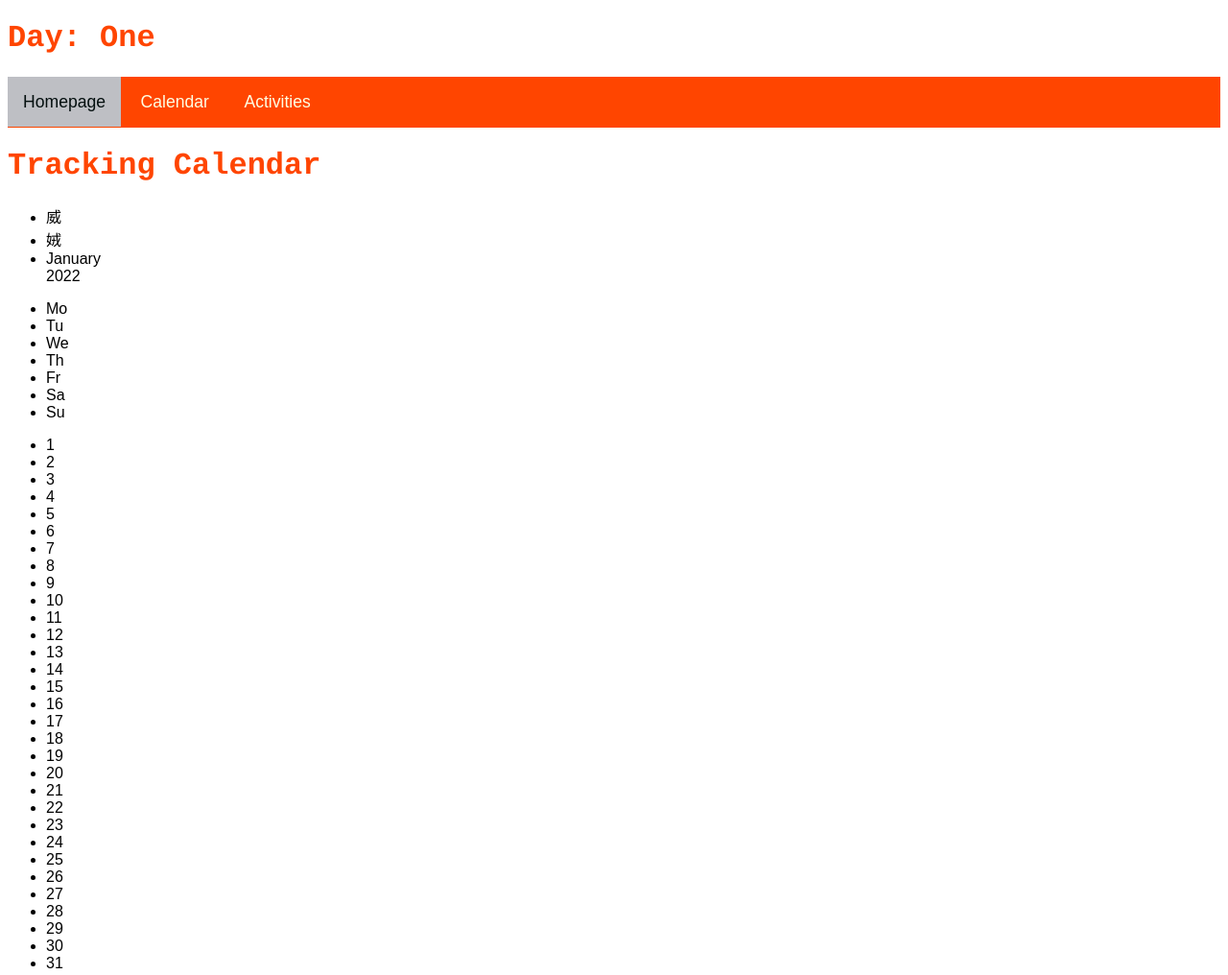
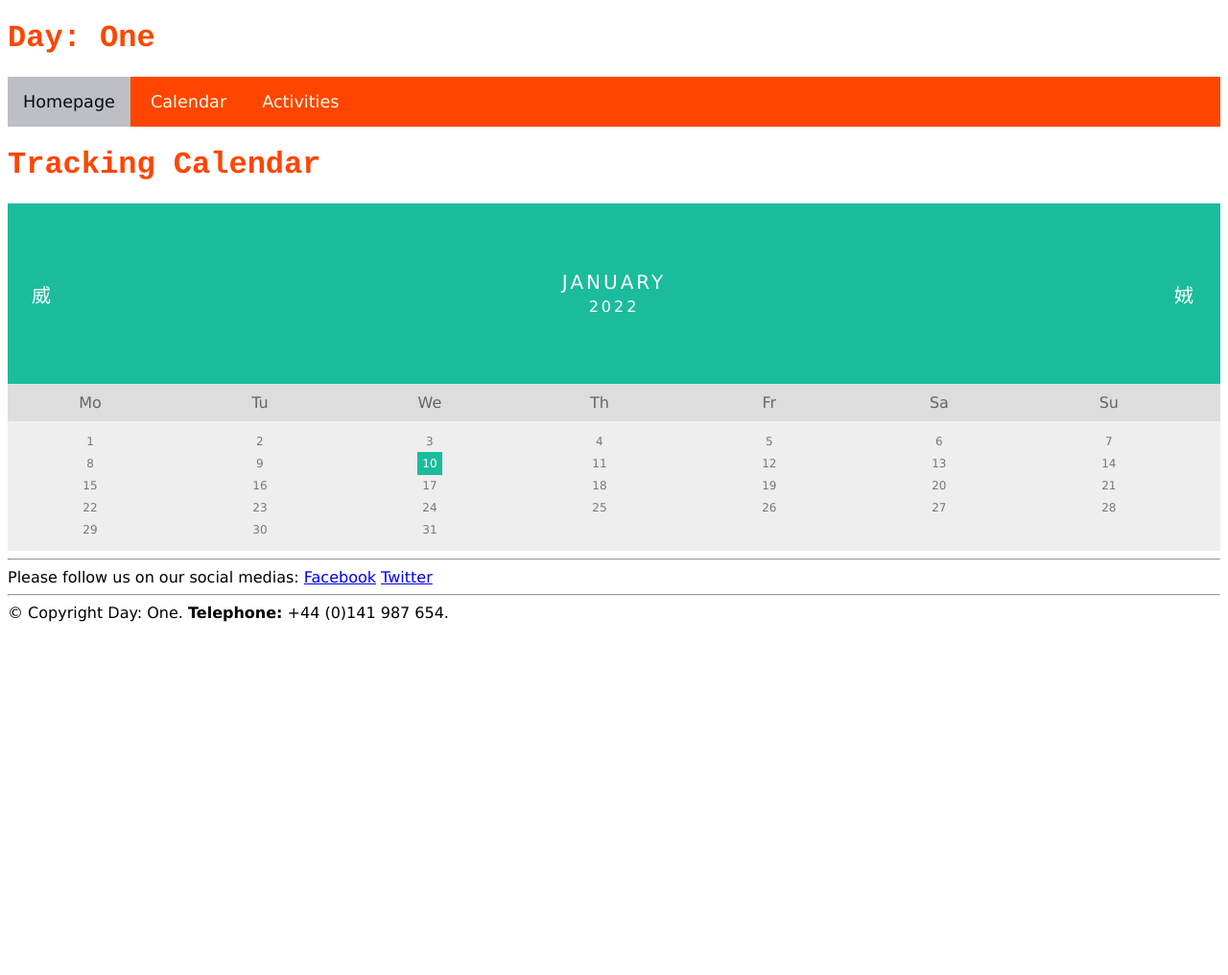
Before and after one commit to gambit931/ip2-code, a plain HTML site: page calendar.html in a window 1280 px wide. Shown: the top 1016 px of the page at 96% size. After the commit the page ends 800 px from the top, so only its background shows below. Drawn offline with Linux system fonts and the light colour scheme.

Commit message:
Calendar change

```diff
--- a/style.css
+++ b/style.css
@@ -67,3 +67,86 @@ color: #FF4500;
 .topnav-right {
   float: right;
 }
+
+/* Calendar CSS */
+* {box-sizing: border-box;}
+ul {list-style-type: none;}
+body {font-family: Verdana, sans-serif;}
+
+.month {
+  padding: 70px 25px;
+  width: 100%;
+  background: #1abc9c;
+  text-align: center;
+}
+
+.month ul {
+  margin: 0;
+  padding: 0;
+}
+
+.month ul li {
+  color: white;
+  font-size: 20px;
+  text-transform: uppercase;
+  letter-spacing: 3px;
+}
+
+.month .prev {
+  float: left;
+  padding-top: 10px;
+}
+
+.month .next {
+  float: right;
+  padding-top: 10px;
+}
+
+.weekdays {
+  margin: 0;
+  padding: 10px 0;
+  background-color: #ddd;
+}
+
+.weekdays li {
+  display: inline-block;
+  width: 13.6%;
+  color: #666;
+  text-align: center;
+}
+
+.days {
+  padding: 10px 0;
+  background: #eee;
+  margin: 0;
+}
+
+.days li {
+  list-style-type: none;
+  display: inline-block;
+  width: 13.6%;
+  text-align: center;
+  margin-bottom: 5px;
+  font-size:12px;
+  color: #777;
+}
+
+.days li .active {
+  padding: 5px;
+  background: #1abc9c;
+  color: white !important
+}
+
+/* Add media queries for smaller screens */
+@media screen and (max-width:720px) {
+  .weekdays li, .days li {width: 13.1%;}
+}
+
+@media screen and (max-width: 420px) {
+  .weekdays li, .days li {width: 12.5%;}
+  .days li .active {padding: 2px;}
+}
+
+@media screen and (max-width: 290px) {
+  .weekdays li, .days li {width: 12.2%;}
+}
```
